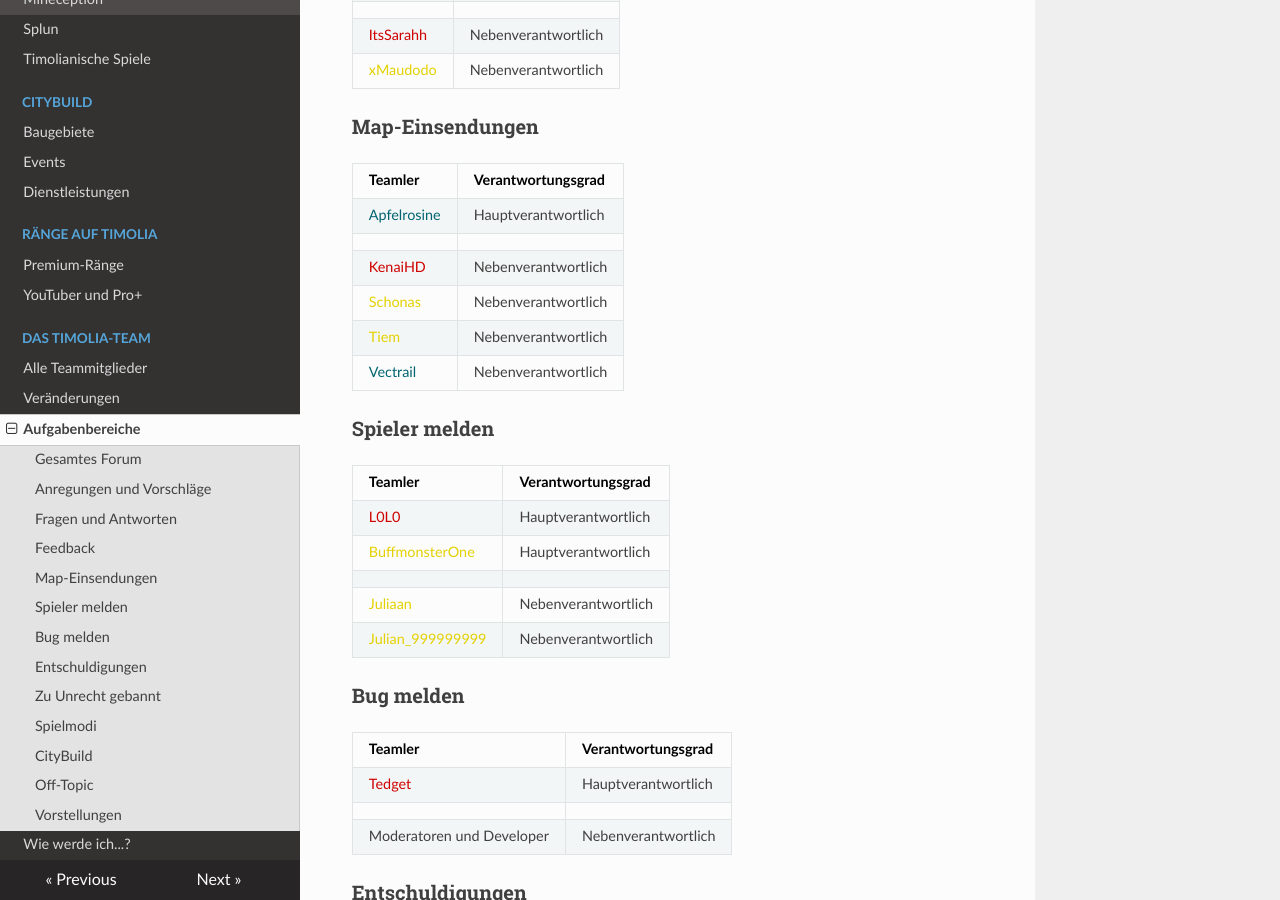
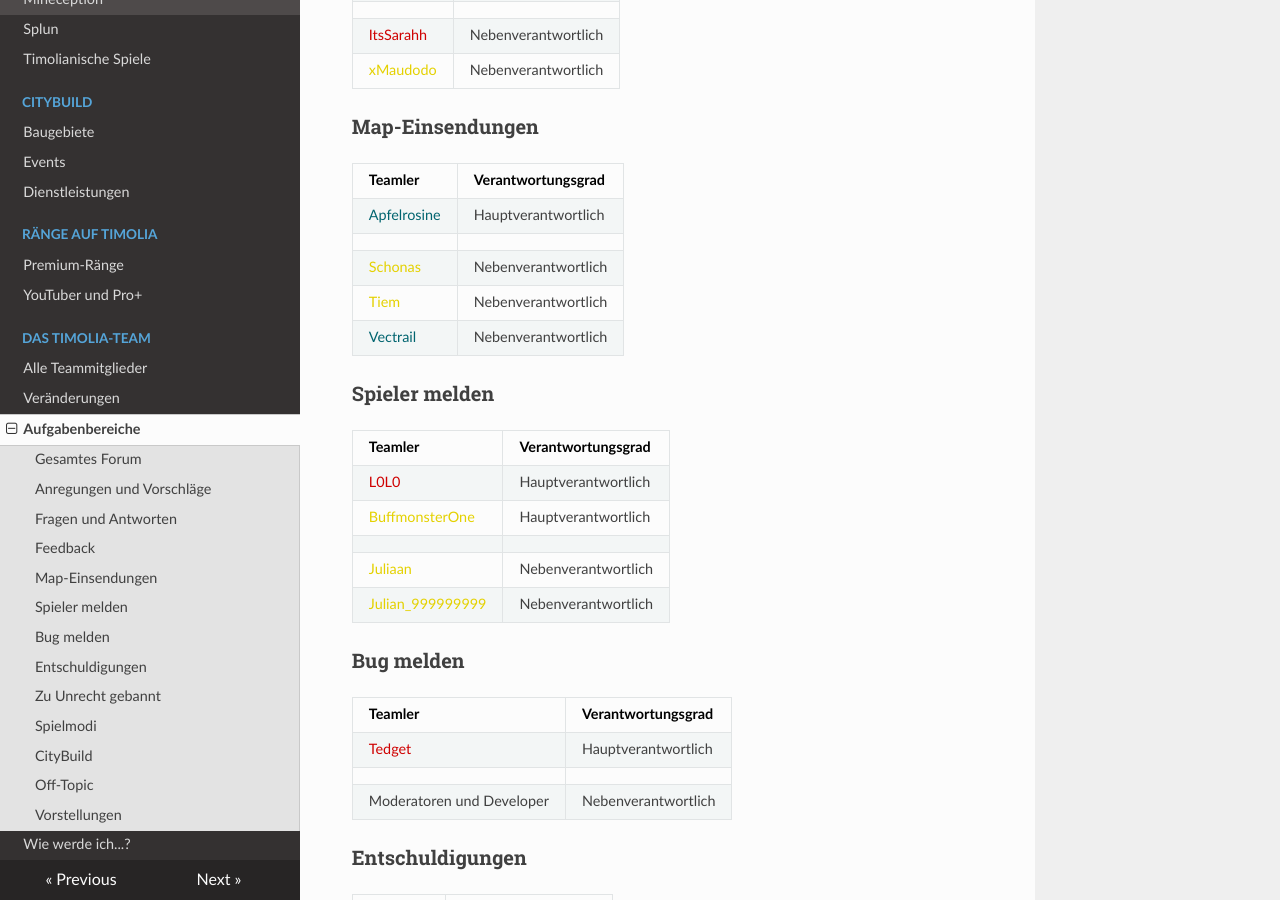
Before and after one commit to TimoliaDE/HowTo, an MkDocs documentation site: the page built from docs/team/responsibilities.md, in a window 1280 px wide and 900 px high, scrolled down 1113 px. Built offline with MkDocs 1.6.1, drawn with Linux system fonts in a browser that asks for light colours; nearby versions of some CDN libraries; old or Windows-style settings are respelled for this version of MkDocs.

Commit message:
Update responsibilities.md

```diff
--- a/docs/team/responsibilities.md
+++ b/docs/team/responsibilities.md
@@ -43,7 +43,6 @@ Die Verantwortlichen für das gesamte Forum kümmern sich sowohl um den Aufbau d
 | ------ | ------ |
 |<span style="color:#00646F">Apfelrosine</span> | Hauptverantwortlich |
 | | |
-|<span style="color:#CF0101">KenaiHD</span> | Nebenverantwortlich |
 |<span style="color:#E4D100">Schonas</span> | Nebenverantwortlich |
 |<span style="color:#E4D100">Tiem</span> | Nebenverantwortlich |
 |<span style="color:#00646F">Vectrail</span> | Nebenverantwortlich |
```
